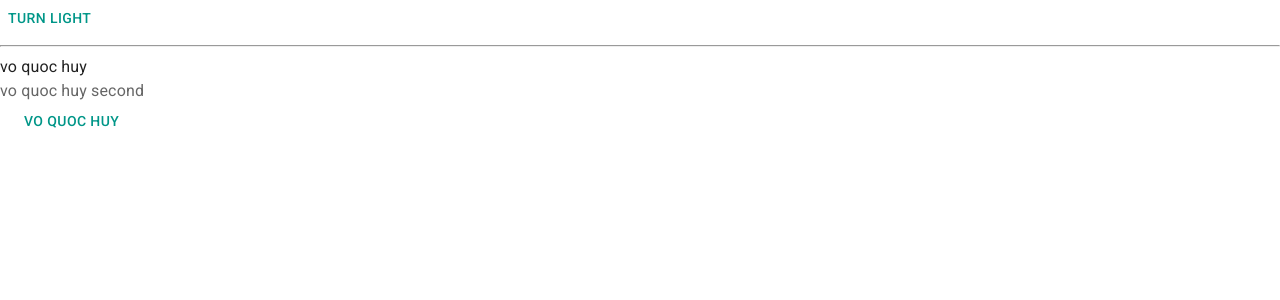
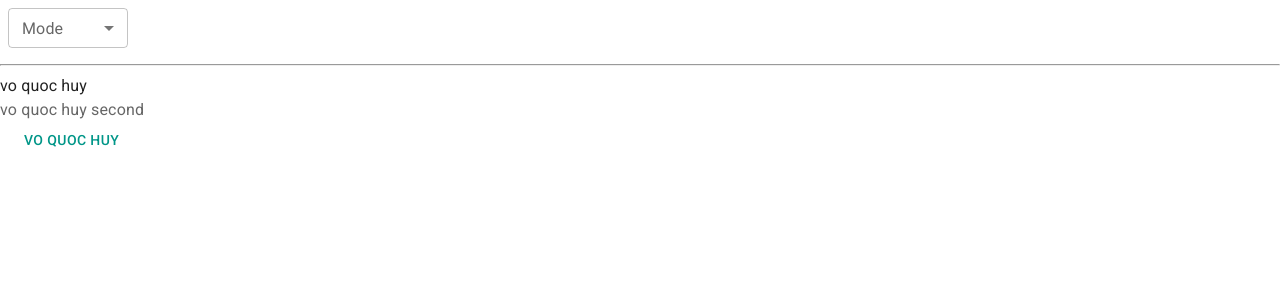
Before and after one commit to dauphaihuy/trello-fe, a React (Vite) app: page / in a window 1280 px wide. Shown: the top 300 px of the page. Built offline with nearby package versions, Linux system fonts and the light colour scheme; some icons are missing.

Commit message:
dark light mode select

```diff
--- a/src/App.jsx
+++ b/src/App.jsx
@@ -1,13 +1,69 @@
 import Button from '@mui/material/Button'
 import AcUnitIcon from '@mui/icons-material/AcUnit'
 import Typography from '@mui/material/Typography'
-import { useColorScheme } from '@mui/material';
+import {
+  Box,
+  FormControl, InputLabel, MenuItem, Select, useColorScheme, useMediaQuery
+
+} from '@mui/material'
+import { useState } from 'react'
+import LightModeIcon from '@mui/icons-material/LightMode'
+import DarkModeIcon from '@mui/icons-material/DarkMode'
+import ContrastIcon from '@mui/icons-material/Contrast'
+function ModeSelect() {
+  const { mode, setMode } = useColorScheme()
+
+  const handleChange = (event) => {
+    setMode(event.target.value)
+  };
+
+  return (
+    <FormControl sx={{ m: 1, minWidth: 120 }} size="small">
+      <InputLabel id="label-select-dark-light-mode">Mode</InputLabel>
+      <Select
+        labelId="label-select-dark-light-mode"
+        id="select-dark-light-mode"
+        value={mode}
+        label="Mode"
+        onChange={handleChange}
+      >
+        <MenuItem value={'light'}>
+          <div style={{
+            display: 'flex', alignItems: 'center',
+            gap: '8px'
+          }}>
+            <LightModeIcon fontSize='small' /> Light
+          </div>
+        </MenuItem>
+        <MenuItem value={'system'}>
+          <Box sx={{
+            display: 'flex', alignItems: 'center',
+            gap: '8px'
+          }}>
+            <ContrastIcon fontSize='small' />System
+          </Box>
+        </MenuItem>
+        <MenuItem value={'dark'}>
+          <Box sx={{
+            display: 'flex', alignItems: 'center',
+            gap: '8px'
+          }}>
+            <DarkModeIcon fontSize='small' /> Dark
+          </Box>
+        </MenuItem>
+      </Select>
+    </FormControl>
+  );
+}
 function ModeToggle() {
-  const { mode, setMode } = useColorScheme();
+  const preferDarkMode = useMediaQuery('(prefers-color-scheme: dark)')
+  const preferLightMode = useMediaQuery('(prefers-color-scheme: light)')
+  console.log(preferDarkMode)
+  console.log(preferLightMode)
   return (
     <Button
       onClick={() => {
-        setMode(mode === 'light' ? 'dark' : 'light');
+        setMode(mode === 'light' ? 'dark' : 'light')
       }}
     >
       {mode === 'light' ? 'Turn dark' : 'Turn light'}
@@ -18,7 +74,7 @@ function ModeToggle() {
 function App() {
   return (
     <>
-      <ModeToggle />
+      <ModeSelect />
       <hr />
       <div>vo quoc huy</div>
       <Typography color='text.secondary'>vo quoc huy second </Typography>
```
